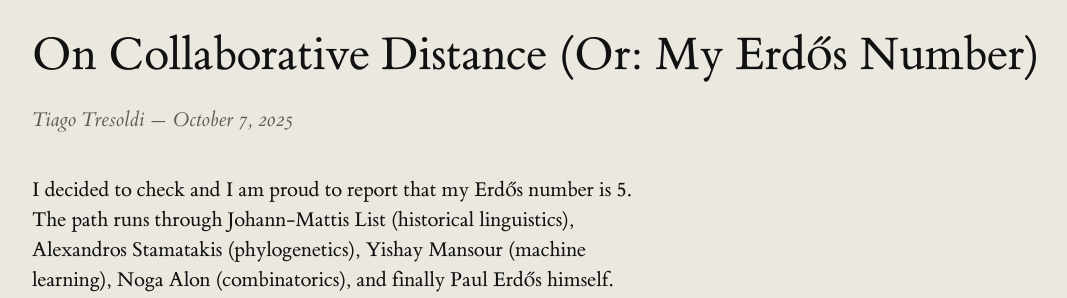
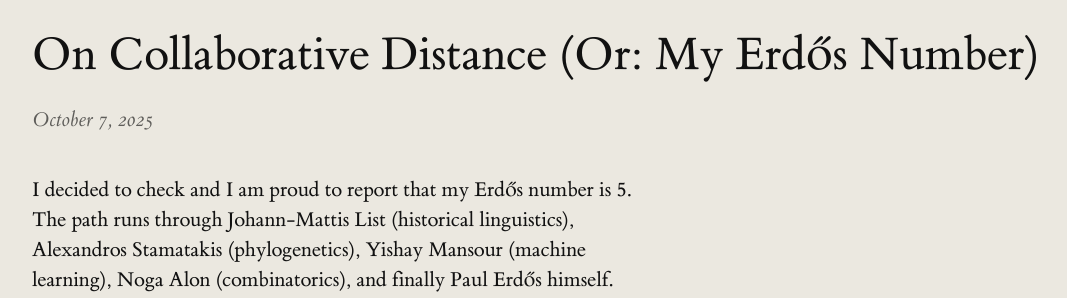
Before and after one commit to tresoldi/tresoldi.github.io, a Jekyll site: the page built from _posts/2025-10-07-erdos-number.markdown, in a window 1280 px wide. Shown: the part 359-657 px from the top of the page, without its empty margins (128-1195 px from the left). Built offline with Jekyll 4.4.1, drawn with Linux system fonts in a browser that asks for light colours.

Commit message:
Remove author name from blog post byline
Changed post layout to show only the date, removing the author name
and em-dash that preceded it.

🤖 Generated with [Claude Code](https://claude.com/claude-code)

Co-Authored-By: Claude <noreply@anthropic.com>

```diff
--- a/_layouts/post.html
+++ b/_layouts/post.html
@@ -6,7 +6,6 @@ layout: default
 <p class="subtitle">{{ page.subtitle }}</p>
 {% endif -%}
 <p class="byline">
-{% if site.show_author %}{{ page.author | default: site.author }} — {% endif %}
 {{ page.date | date: "%B %-d, %Y" }}
 </p>
 
```
